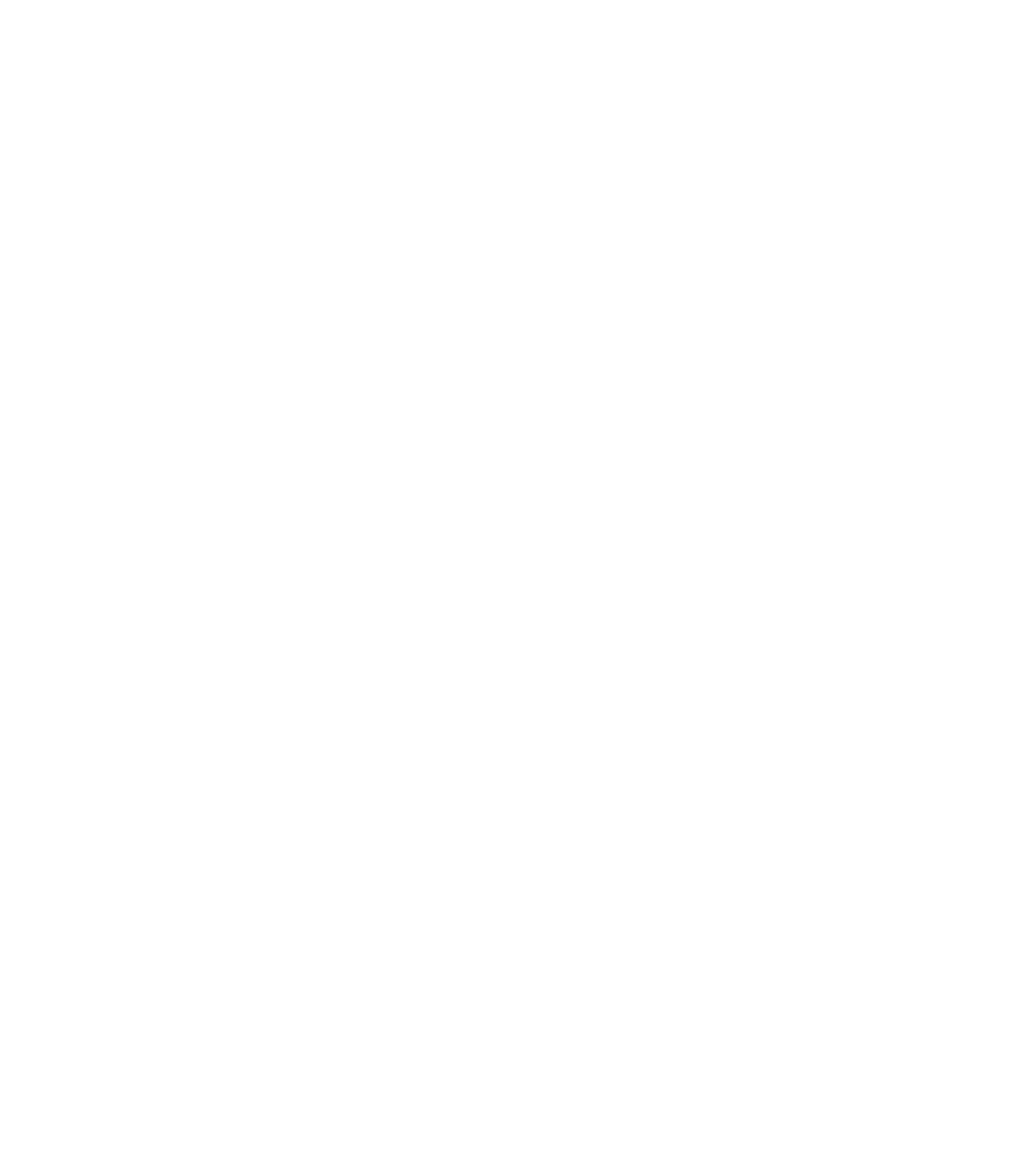
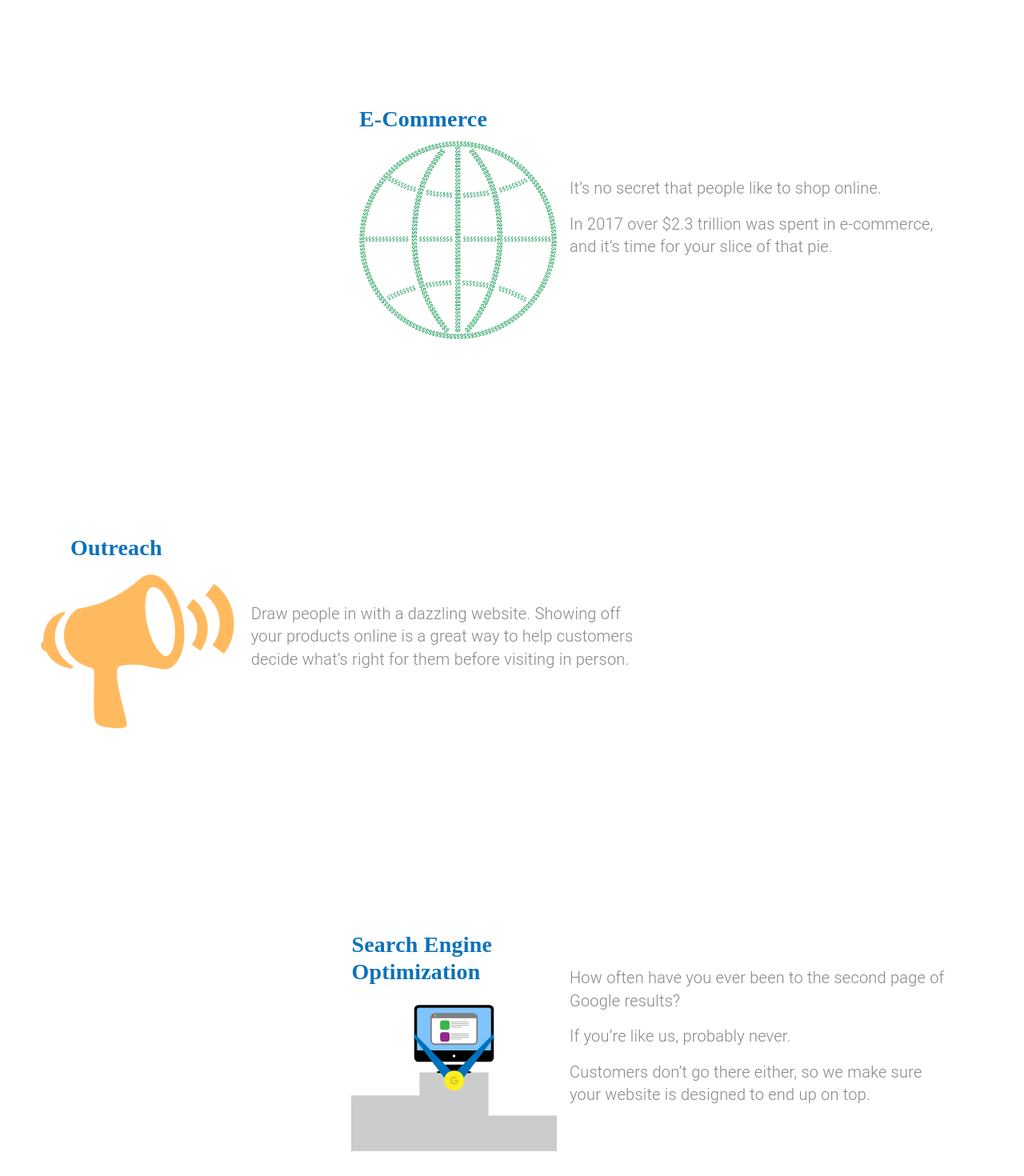
Before and after one commit to Catravine/arcdevelopment, a React (Create React App) app: page /websites in a window 1280 px wide. Shown: the part 1060-2530 px from the top of the page at 80% size. Before the commit the page ends 965 px from the top, so only its background shows below. Built offline with nearby package versions, Linux system fonts and the light colour scheme; the HTML template or start-up script is replaced by a standard one.

Commit message:
finish websites page and make it responsive

```diff
--- a/src/components/Websites.js
+++ b/src/components/Websites.js
@@ -13,6 +13,7 @@ import analytics from '../assets/analytics.svg';
 import seo from '../assets/seo.svg';
 import outreach from '../assets/outreach.svg';
 import ecommerce from '../assets/ecommerce.svg';
+import CallToAction from './ui/CallToAction';
 
 const useStyles = makeStyles(theme => ({
   heading: {
@@ -100,11 +101,24 @@ export default function Websites(props) {
           </Grid>
         </Hidden>
       </Grid>
-      <Grid item container direction="row" alignItems="center" className={classes.rowContainer}>
+      <Grid
+        item
+        container
+        direction={matchesSM ? "column" : "row"}
+        alignItems="center"
+        className={classes.rowContainer}
+        style={{ marginTop: "15em" }}
+      >
         <Grid item>
           <Grid container direction="column">
             <Grid item>
-              <Typography variant="h4" gutterBottom>Analytics</Typography>
+              <Typography
+                variant="h4"
+                gutterBottom
+                align={matchesSM ? "center" : undefined}
+              >
+                Analytics
+              </Typography>
             </Grid>
             <Grid item>
               <img
@@ -115,14 +129,146 @@ export default function Websites(props) {
             </Grid>
           </Grid>
         </Grid>
-        <Grid item>
-          <Typography variant="body2" className={classes.paragraphContainer}>
+        <Grid item className={classes.paragraphContainer}>
+          <Typography variant="body2" align={matchesSM ? "center" : undefined}>
             Knowledge is power, and data is 21st Century gold. Analyzing this
             data can reveal hidden patterns and trends in your business,
             empowering you to make smarter decisions with measurable effects.
           </Typography>
         </Grid>
       </Grid>
+      <Grid
+        item
+        container
+        direction={matchesSM ? "column" : "row"}
+        alignItems="center"
+        className={classes.rowContainer}
+        justify="flex-end"
+        style={{ marginBottom: "15em", marginTop: "15em" }}
+      >
+        <Grid item>
+          <Grid container direction="column">
+            <Grid item>
+              <Typography
+                variant="h4"
+                gutterBottom
+                align="center"
+                align={matchesSM ? "center" : undefined}
+              >
+                E-Commerce
+              </Typography>
+            </Grid>
+            <Grid item>
+              <img
+                src={ecommerce}
+                alt="world outline made of dollar signs"
+              />
+            </Grid>
+          </Grid>
+        </Grid>
+        <Grid
+          item
+          style={{ marginLeft: matchesSM ? 0 : "1em" }}
+          className={classes.paragraphContainer}
+        >
+          <Typography variant="body2" paragraph align={matchesSM ? "center" : undefined}>
+            It’s no secret that people like to shop online.
+          </Typography>
+          <Typography variant="body2" paragraph align={matchesSM ? "center" : undefined}>
+            In 2017 over $2.3 trillion was spent in e-commerce, and it’s time for your
+            slice of that pie.
+          </Typography>
+        </Grid>
+      </Grid>
+      <Grid
+        item
+        container
+        direction={matchesSM ? "column" : "row"}
+        alignItems="center"
+        className={classes.rowContainer}
+      >
+        <Grid item>
+          <Grid
+            container
+            direction="column"
+            className={classes.paragraphContainer}
+            align={matchesSM ? "center" : undefined}
+          >
+            <Grid item>
+              <Typography variant="h4" gutterBottom>
+                Outreach
+              </Typography>
+            </Grid>
+            <Grid item>
+              <img
+                src={outreach}
+                style={{ marginLeft: "-2.75em" }}
+                alt="megaphone"
+              />
+            </Grid>
+          </Grid>
+        </Grid>
+        <Grid
+          item
+          style={{ marginLeft: matchesSM ? 0 : "1em" }}
+          className={classes.paragraphContainer}
+        >
+          <Typography variant="body2" align={matchesSM ? "center" : undefined}>
+            Draw people in with a dazzling website. Showing off your products
+            online is a great way to help customers decide what’s right for
+            them before visiting in person.
+          </Typography>
+        </Grid>
+      </Grid>
+      <Grid
+        item
+        container
+        direction={matchesSM ? "column" : "row"}
+        alignItems="center"
+        className={classes.rowContainer}
+        justify="flex-end"
+        style={{ marginTop: "15em", marginBottom: "15em" }}
+      >
+        <Grid item>
+          <Grid container direction="column">
+            <Grid item>
+              <Typography
+                variant="h4"
+                gutterBottom
+                align="center"
+                align={matchesSM ? "center" : undefined}
+              >
+                Search Engine<br/>Optimization
+              </Typography>
+            </Grid>
+            <Grid item>
+              <img
+                src={seo}
+                alt="website standing on winner's podium"
+              />
+            </Grid>
+          </Grid>
+        </Grid>
+        <Grid
+          item
+          style={{ marginLeft: matchesSM ? 0 : "1em" }}
+          className={classes.paragraphContainer}
+        >
+          <Typography variant="body2" paragraph align={matchesSM ? "center" : undefined}>
+            How often have you ever been to the second page of Google results?
+          </Typography>
+          <Typography variant="body2" paragraph align={matchesSM ? "center" : undefined}>
+            If you’re like us, probably never.
+          </Typography>
+          <Typography variant="body2" paragraph align={matchesSM ? "center" : undefined}>
+            Customers don’t go there either, so we make sure your website is designed
+            to end up on top.
+          </Typography>
+        </Grid>
+      </Grid>
+      <Grid item>
+        <CallToAction setValue={props.setValue} />
+      </Grid>
     </Grid>
   );
 }
```
